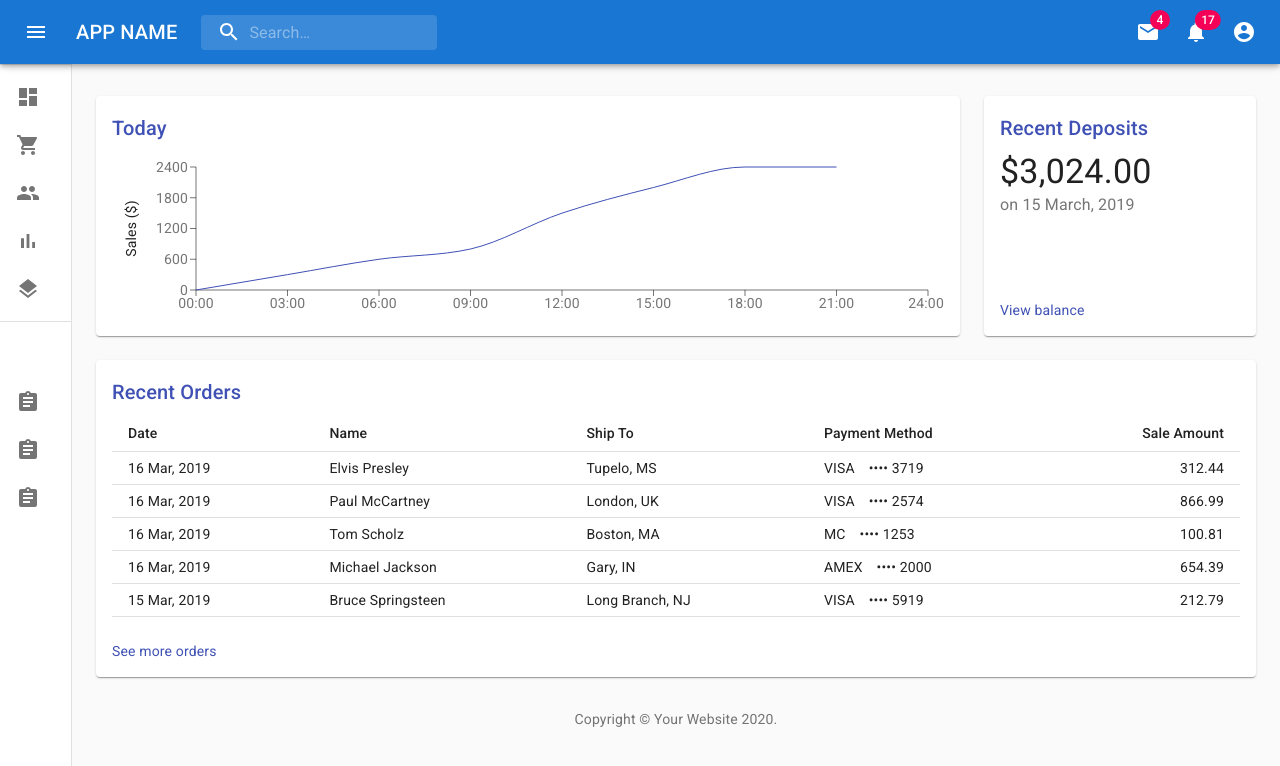
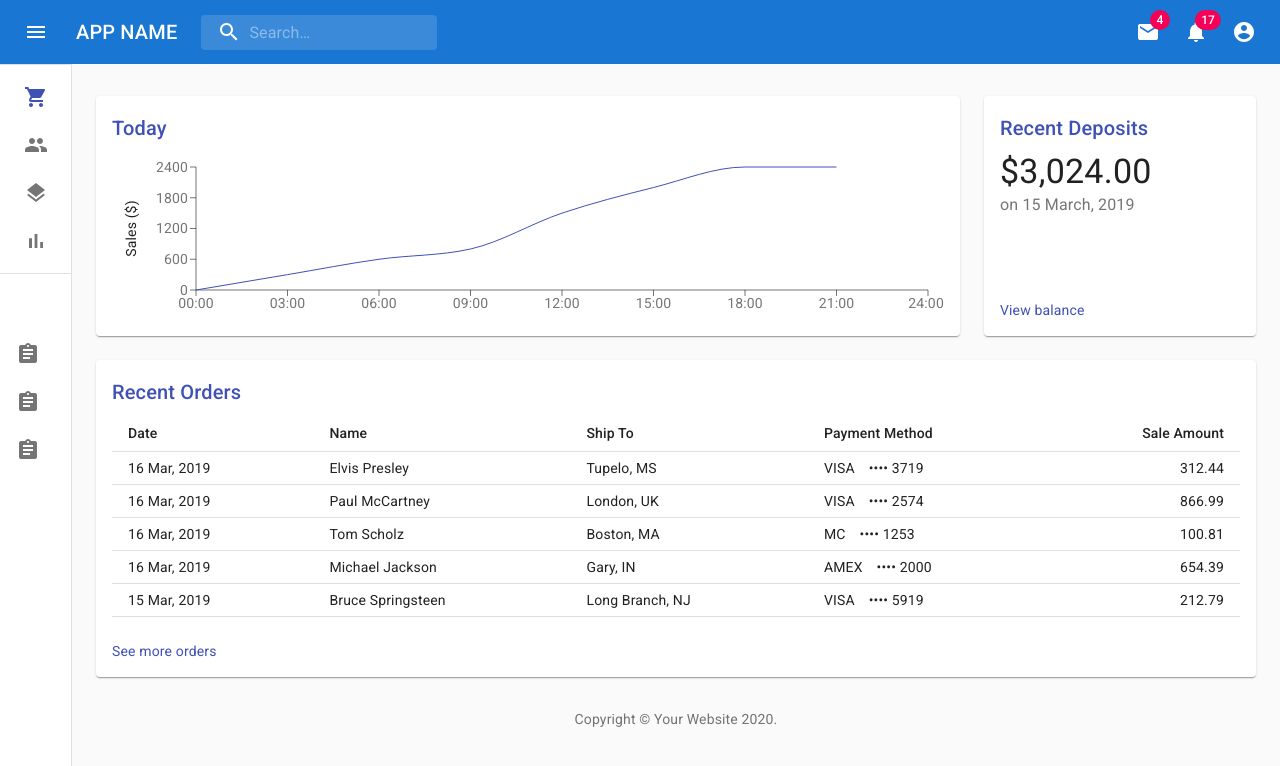
Before and after one commit to hmtareque/sleekie, a React (Create React App) app: page / in a window 1280 px wide. Shown: the top 766 px of the page. Built offline with nearby package versions, Linux system fonts and the light colour scheme.

Commit message:
main list item style updated

```diff
--- a/src/App.js
+++ b/src/App.js
@@ -1,5 +1,4 @@
 import React from 'react';
-import Button from '@material-ui/core/Button';
 import Dashboard from './components/Dashboard';
 
 function App() {
--- a/src/components/Dashboard.js
+++ b/src/components/Dashboard.js
@@ -82,6 +82,7 @@ const useStyles = makeStyles((theme) => ({
 
   appBar: {
     backgroundColor: theme.palette.info.dark,
+    boxShadow: 'none',
     zIndex: theme.zIndex.drawer + 1,
     transition: theme.transitions.create(['width', 'margin'], {
       easing: theme.transitions.easing.sharp,
@@ -384,6 +385,7 @@ export default function Dashboard() {
         <Divider />
         <List>{secondaryListItems}</List>
       </Drawer>
+
       <main className={classes.content}>
         <div className={classes.appBarSpacer} />
         <Container maxWidth="lg" className={classes.container}>
@@ -412,6 +414,7 @@ export default function Dashboard() {
           </Box>
         </Container>
       </main>
+
     </div>
   );
 }
--- a/src/components/listItems.js
+++ b/src/components/listItems.js
@@ -10,42 +10,36 @@ import BarChartIcon from '@material-ui/icons/BarChart';
 import LayersIcon from '@material-ui/icons/Layers';
 import AssignmentIcon from '@material-ui/icons/Assignment';
 import Tooltip from '@material-ui/core/Tooltip';
+import { fade, makeStyles } from '@material-ui/core/styles';
+
+
+import { styled } from '@material-ui/core/styles';
+
+const MainListItem = styled(ListItem)({
+  paddingLeft: '24px',
+});
+
+
+const list = [
+  {name : 'Dashboard', 'link': 'link', icon: <ShoppingCartIcon color="primary"/>},
+  {name : 'Orders', 'link': 'link', icon: <PeopleIcon />},
+  {name : 'Customers', 'link': 'link', icon: <LayersIcon />},
+  {name : 'Reports', 'link': 'link', icon: <BarChartIcon />},
+];
 
 export const mainListItems = (
-  <div>
-    <ListItem button>
+  <React.Fragment>
+    {list.map((item, index) => {
+      return <MainListItem key={index} button>
+
       <ListItemIcon>
-      <Tooltip title="Dashboard" placement="right">
-        <DashboardIcon />
-        </Tooltip>
+      <Tooltip title={item.name} placement="right-start">{item.icon}</Tooltip>
       </ListItemIcon>
-      <ListItemText primary="Dashboard" />
-    </ListItem>
-    <ListItem button>
-      <ListItemIcon>
-        <ShoppingCartIcon />
-      </ListItemIcon>
-      <ListItemText primary="Orders" />
-    </ListItem>
-    <ListItem button>
-      <ListItemIcon>
-        <PeopleIcon />
-      </ListItemIcon>
-      <ListItemText primary="Customers" />
-    </ListItem>
-    <ListItem button>
-      <ListItemIcon>
-        <BarChartIcon />
-      </ListItemIcon>
-      <ListItemText primary="Reports" />
-    </ListItem>
-    <ListItem button>
-      <ListItemIcon>
-        <LayersIcon />
-      </ListItemIcon>
-      <ListItemText primary="Integrations" />
-    </ListItem>
-  </div>
+
+      <ListItemText primary={item.name} />
+    </MainListItem>
+    })}
+  </React.Fragment>
 );
 
 export const secondaryListItems = (
```
